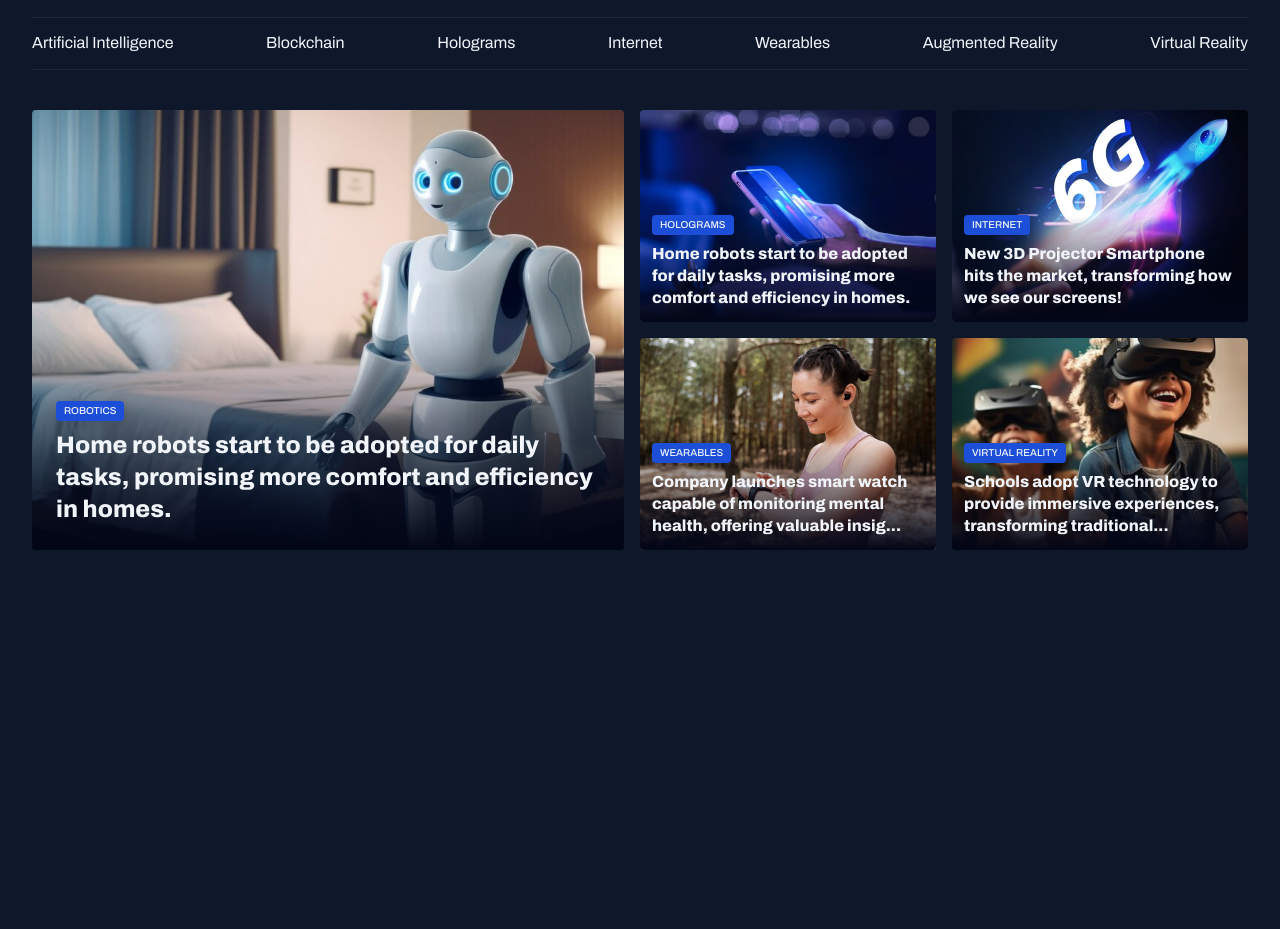
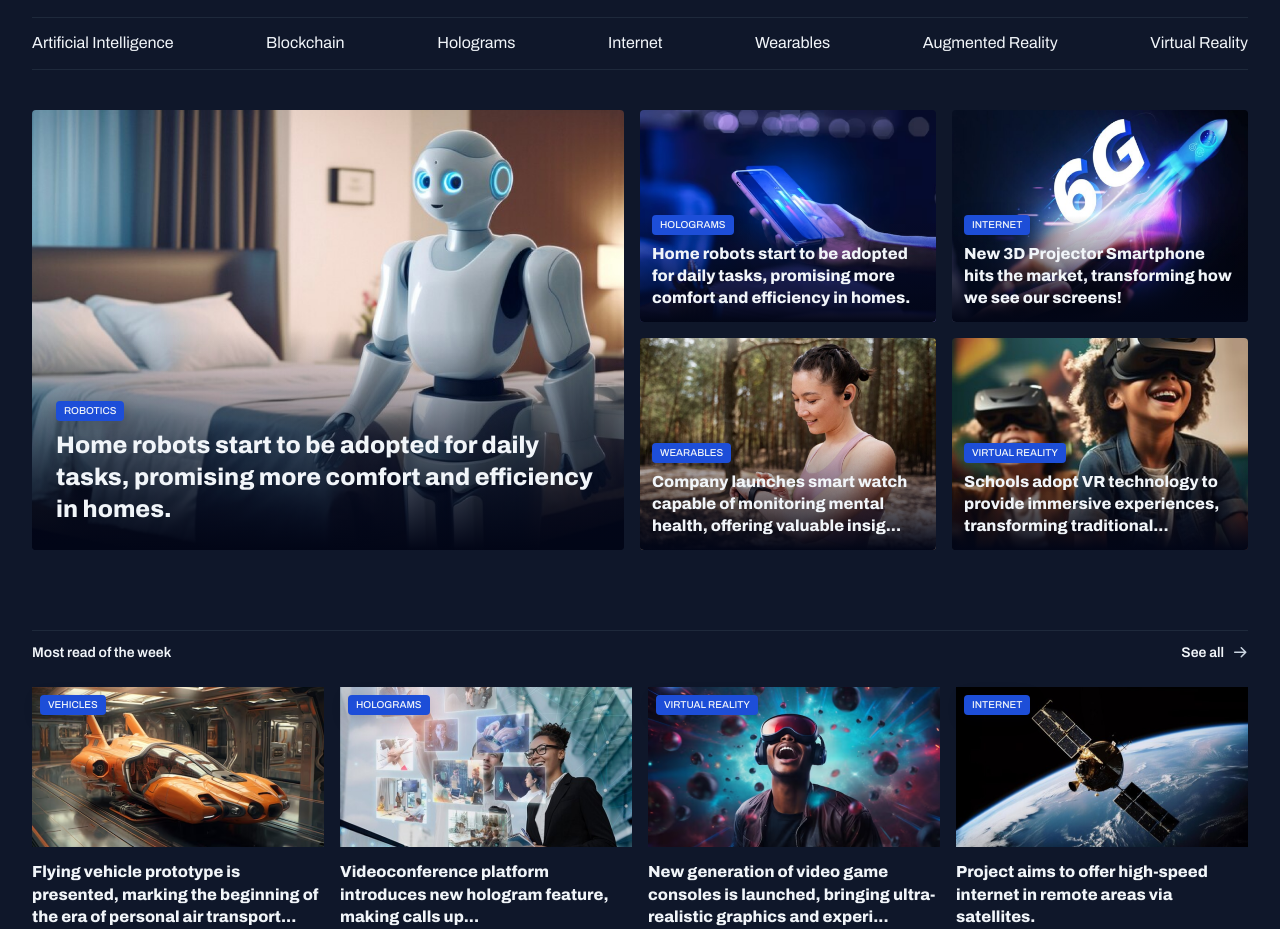
Before and after one commit to leonardoprokopowiskii/tech-news-page, a plain HTML site: page index.html in a window 1280 px wide. Shown: the part 45-974 px from the top of the page. Before the commit the page ends 800 px from the top, so only its background shows below. Drawn offline with Linux system fonts and the light colour scheme.

Commit message:
feat: add section most read of the week

```diff
--- a/index.html
+++ b/index.html
@@ -40,6 +40,7 @@
         <a href="#">Virtual Reality</a>
       </nav>
     </header>
+
     <main class="grid container">
       <section id="featured" class="grid grid-flow-col gap-16">
         <figure class="card">
@@ -95,6 +96,49 @@
           </figure>
         </div>
       </section>
+      <section id="weekly">
+        <header class="grid grid-flow-col">
+          <h3>Most read of the week</h3>
+          <a href="#">
+            <strong>See all</strong>
+            <span></span>
+          </a>
+        </header>
+        <div class="grid gap-16">
+          <figure>
+            <span class="content-tag">Vehicles</span>
+            <img src="assets/images/Image 06.png" alt="" />
+            <p>
+              Flying vehicle prototype is presented, marking the beginning of
+              the era of personal air transport...
+            </p>
+          </figure>
+          <figure>
+            <span class="content-tag">Holograms</span>
+            <img src="assets/images/Image 07.png" alt="" />
+            <p>
+              Videoconference platform introduces new hologram feature, making
+              calls up...
+            </p>
+          </figure>
+          <figure>
+            <span class="content-tag">Virtual Reality</span>
+            <img src="assets/images/Image 08.png" alt="" />
+            <p>
+              New generation of video game consoles is launched, bringing
+              ultra-realistic graphics and experi...
+            </p>
+          </figure>
+          <figure>
+            <span class="content-tag">Internet</span>
+            <img src="assets/images/Image 09.png" alt="" />
+            <p>
+              Project aims to offer high-speed internet in remote areas via
+              satellites.
+            </p>
+          </figure>
+        </div>
+      </section>
     </main>
   </body>
 </html>
--- a/styles/global.css
+++ b/styles/global.css
@@ -16,7 +16,7 @@
   --h1: 800 24px/135% var(--font-family);
   --h2: 800 16px/140% var(--font-family);
   --h3: 800 14px/140% var(--font-family);
-  --text-span: 600 14px/145 var(--font-family);
+  --text-span: 600 14px/145% var(--font-family);
   --text: 400 16px/140% var(--font-family);
   --text-sm: 400 14px/160% var(--font-family);
 }
@@ -52,6 +52,7 @@ img {
 
 main {
   margin-top: 40px;
+  gap: 80px;
 }
 
 .content-tag {
--- a/styles/sections.css
+++ b/styles/sections.css
@@ -1,3 +1,29 @@
+section header {
+  border-top: 1px solid var(--stroke-color);
+  padding-block: 12px 24px;
+  font: var(--text-span);
+
+  a {
+    display: flex;
+    justify-self: end;
+    align-items: center;
+    gap: 8px;
+
+    strong {
+      font-weight: 600;
+    }
+
+    span {
+      display: inline-block;
+      background-image: url(../assets/icons/ArrowRight.svg);
+      background-repeat: no-repeat;
+      background-position: center;
+      width: 16px;
+      height: 16px;
+    }
+  }
+}
+
 #featured {
   img {
     height: 100%;
@@ -36,3 +62,28 @@
     }
   }
 }
+
+#weekly {
+  & > div {
+    grid-template-columns: repeat(4, 292px);
+  }
+
+  img {
+    height: 160px;
+  }
+
+  figure {
+    position: relative;
+
+    .content-tag {
+      position: absolute;
+      top: 8px;
+      left: 8px;
+    }
+
+    p {
+      margin-top: 8px;
+      font-weight: 800;
+    }
+  }
+}
--- a/styles/utility.css
+++ b/styles/utility.css
@@ -29,3 +29,7 @@
 .text-sm {
   font: var(--text-sm);
 }
+
+.text-span {
+  font: var(--text-span);
+}
```
